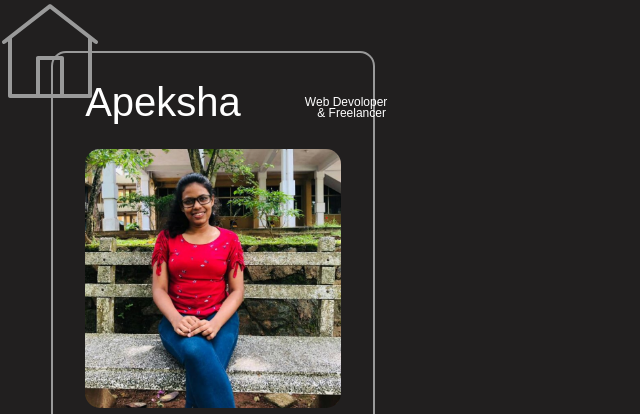
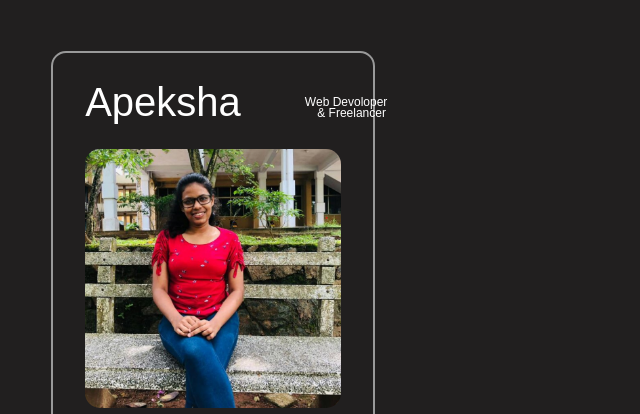
Before and after one commit to Apeksha-Badges/TechTrove, a plain HTML site: page index.html in a window 1280 px wide. Shown: the top 414 px of the page, without its empty margins (0-640 px from the left). Drawn offline with Linux system fonts and the light colour scheme.

Commit message:
Delete link div

```diff
--- a/index.html
+++ b/index.html
@@ -31,13 +31,6 @@
             </div>
             <button>HIRE ME ! </button>
         </div>
-        <div class="links">
-            <a href="">
-                <svg xmlns="http://www.w3.org/2000/svg" x="0px" y="0px" width="100" height="100" viewBox="0,0,256,256">
-                <g fill="#999999" fill-rule="nonzero" stroke="none" stroke-width="1" stroke-linecap="butt" stroke-linejoin="miter" stroke-miterlimit="10" stroke-dasharray="" stroke-dashoffset="0" font-family="none" font-weight="none" font-size="none" text-anchor="none" style="mix-blend-mode: normal"><g transform="scale(5.12,5.12)"><path d="M24.96094,2.10156c-0.20852,0.00805 -0.4093,0.08112 -0.57422,0.20898l-23,17.90039c-0.29773,0.21363 -0.45479,0.57298 -0.40934,0.93659c0.04544,0.36361 0.28611,0.67326 0.62726,0.80704c0.34115,0.13378 0.72815,0.07028 1.00865,-0.16551l1.38672,-1.08008v27.29102c0.00006,0.55226 0.44774,0.99994 1,1h13.83203c0.10799,0.01785 0.21818,0.01785 0.32617,0h11.67383c0.10799,0.01785 0.21818,0.01785 0.32617,0h13.8418c0.55226,-0.00006 0.99994,-0.44774 1,-1v-27.29102l1.38672,1.08008c0.2805,0.23579 0.6675,0.2993 1.00865,0.16551c0.34115,-0.13378 0.58181,-0.44343 0.62726,-0.80704c0.04544,-0.36362 -0.11161,-0.72297 -0.40935,-0.93659l-23,-17.90039c-0.18607,-0.14428 -0.41707,-0.21828 -0.65234,-0.20898zM25,4.36719l19,14.78711v27.8457h-12v-18c-0.00006,-0.55226 -0.44774,-0.99994 -1,-1h-12c-0.55226,0.00006 -0.99994,0.44774 -1,1v18h-12v-27.8457zM20,30h10v17h-10z"></path></g></g>
-                </svg>
-            </a>
-        </div>
     </div>
 </body>
 </html>
```
